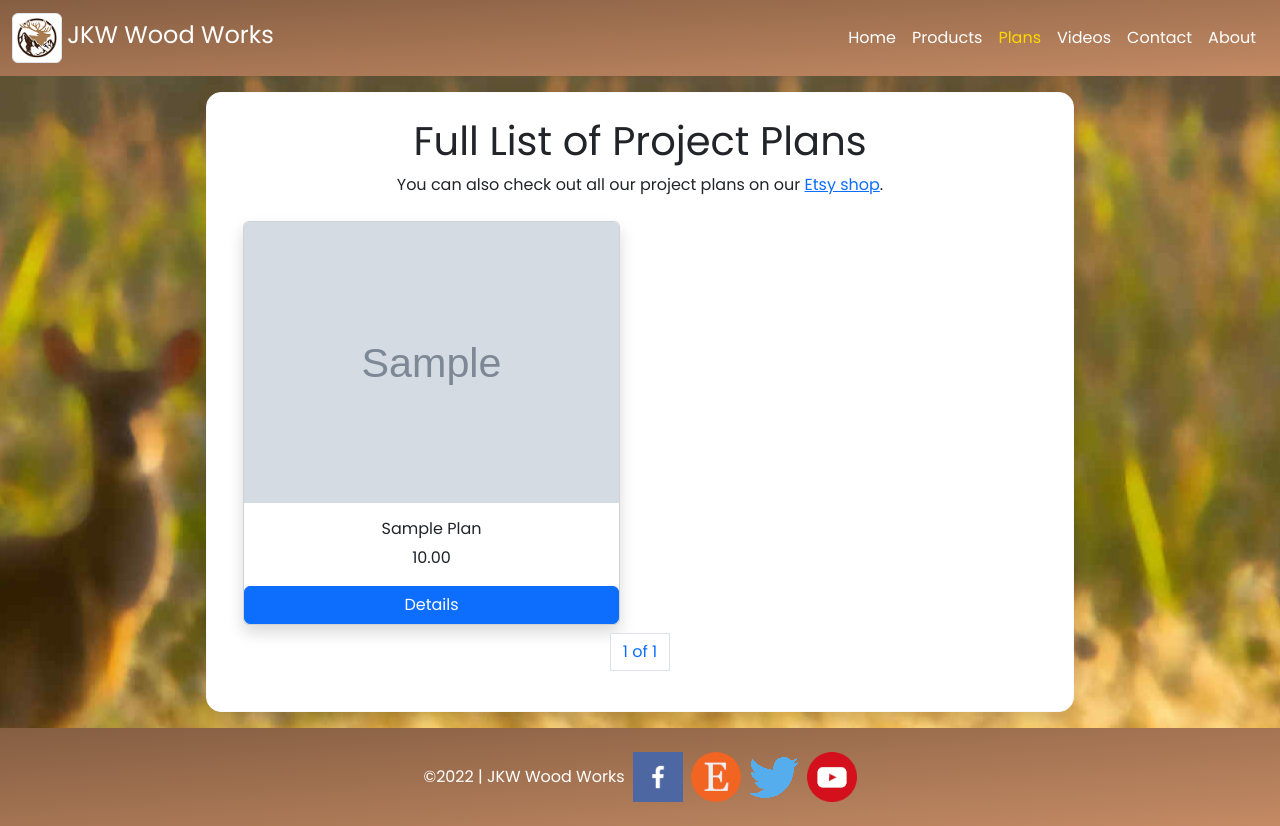
After one commit to nwrocketman64/JKWWoodWorks-Django-Codebase, a Django app: page /plans in a window 1280 px wide. The commit adds this page. Run offline with Django 4.2, Linux system fonts and the light colour scheme; tables that the repository leaves empty hold one stand-in row (values such as "Sample post"); grey boxes marked "Sample" are stand-in pictures; some libraries are stand-ins or nearby versions.

Commit message:
Added Plan section to the website.

```diff
--- a/JKWWoodWorks/main_site/admin.py
+++ b/JKWWoodWorks/main_site/admin.py
@@ -1,7 +1,7 @@
 from django.contrib import admin
 
 # Import the needed models.
-from .models import Image, Product, Request, Video
+from .models import Image, Product, Plan, Request, Video
 
 # Register your models here.
 
@@ -39,6 +39,7 @@ class VideoAdmin(admin.ModelAdmin):
 
 # Register all the models that need to appear in admin.
 admin.site.register(Product)
+admin.site.register(Plan)
 admin.site.register(Request, RequestAdmin)
 admin.site.register(Image, ImageAdmin)
 admin.site.register(Video, VideoAdmin)
--- a/JKWWoodWorks/main_site/models.py
+++ b/JKWWoodWorks/main_site/models.py
@@ -125,6 +125,45 @@ class Product(models.Model):
         super().save(*args, **kwargs)
 
 
+class Plan(models.Model):
+    """ Project
+    The class is a model for how the plans are stored in a database.
+    """
+    title = models.CharField(max_length=50)
+    base_price = MoneyField(max_digits=14, decimal_places=2, default_currency='USD')
+    description = models.TextField()
+    external_url = models.URLField(max_length=200, blank=True, null=True)
+    last_update = models.DateTimeField(blank=True, null=True, editable=False)
+    slug = models.SlugField(default="", blank=True, editable=False,
+                            null=False, db_index=True, unique=True)
+    images = models.ManyToManyField(Image)
+
+
+    # The function defines how each project appears in admin.
+    def __str__(self):
+        # Create timezone for Arizona.
+        sgtTimeDelta = timedelta(hours=-7)
+        sgtTZObject = timezone(sgtTimeDelta, name="SGT")
+
+        # Return the string of the object.
+        return f"{self.title} - Last Updated: {self.last_update.astimezone(sgtTZObject).strftime('%A, %b %d, %Y - %I:%M %p')}"
+
+
+    # The function creates the slug and sets the last update.
+    def save(self, *args, **kwargs):
+        # Create the slug for the entry.
+        self.slug = slugify(self.title)
+
+        # Create datetime object and set it to now.
+        current_time = datetime.now()
+
+        # Set sent time to the current time.
+        self.last_update = current_time
+
+        # Save everything else.
+        super().save(*args, **kwargs)
+
+
 class Request(models.Model):
     """ Request
     The class defines how request from the contact form are saved.
--- /dev/null
+++ b/JKWWoodWorks/main_site/templates/main_site/plans.html
@@ -0,0 +1,63 @@
+{% extends "base.html" %}
+
+{% block addons %}
+    <meta name="description" content="Come see our full list of project plans.">
+    <meta name="author" content="JKW Woodworks Team">
+{% endblock %}
+
+{% block content %}
+    <section class="bg-white py-4 px-3 border border-light rounded-xl shadow">
+        <h1 class="text-center">{{ title }}</h1>
+        <p class="text-center">
+            You can also check out all our project plans on our <a href="https://www.etsy.com/shop/JKWWoodWorks">Etsy shop</a>.
+        </p>
+        {% if plans|length %}
+        <div class="container-fluid mt-3">
+            <div class="row align-items-center">
+            {% for plan in plans %}
+            {% if forloop.counter|divisibleby:2 %}
+                <div class="col-md-6">
+                    <div class="card text-center m-2 shadow">
+                        {% with plan.images.all|dictsort:"priority"|first as image %}
+                        <img class="card-img-top" src="{{ image.image.url }}" alt="{{ image.image_title|title }}">
+                        {% endwith %}
+                        <h6 class="card-title pt-3">{{ plan.title|title }}</h6>
+                        <p class="card-text">{{ plan.base_price }}</p>
+                        <a href="{% url "plan-details" plan.slug %}" class="btn btn-primary">Details</a>
+                    </div>
+                </div>
+            </div>
+            {% if not forloop.last %}
+            <div class="row align-items-center">
+            {% endif %}
+            {% else %}
+                <div class="col-md-6">
+                    <div class="card text-center m-2 shadow">
+                        {% with plan.images.all|dictsort:"priority"|first as image %}
+                        <img class="card-img-top" src="{{ image.image.url }}" alt="{{ image.image_title|title }}">
+                        {% endwith %}
+                        <h6 class="card-title pt-3">{{ plan.title|title }}</h6>
+                        <p class="card-text">{{ plan.base_price }}</p>
+                        <a href="{% url "plan-details" plan.slug %}" class="btn btn-primary">Details</a>
+                    </div>
+                </div>
+            {% endif %}
+            {% endfor %}
+            {% if plans|length|divisibleby:2 is False %}
+            </div>
+            {% endif %}
+        </div>
+        <ul class="pagination justify-content-center">
+            {% if page_obj.has_previous %}
+            <li class="page-item"><a class="page-link" href="?page={{ page_obj.previous_page_number }}">&lt;</a></li>
+            {% endif %}
+            <li class="page-item page-link">{{ page_obj.number }} of {{ page_obj.paginator.num_pages }}</li>
+            {% if page_obj.has_next %}
+            <li class="page-item"><a class="page-link" href="?page={{ page_obj.next_page_number }}">&gt;</a></li>
+            {% endif %}
+        </ul>
+        {% else %}
+        <p class="text-center">There are no project plans to be shown.</p>
+        {% endif %}
+    </section>
+{% endblock %}
--- a/JKWWoodWorks/main_site/urls.py
+++ b/JKWWoodWorks/main_site/urls.py
@@ -9,5 +9,7 @@ urlpatterns = [
     path("about", views.AboutPage.as_view(), name="about-page"),
     path("products", views.ProductList.as_view(), name="product-list"),
     path("product/<slug:slug>", views.ProductDetails.as_view(), name="product-details"),
+    path("plans", views.PlanList.as_view(), name="plan-list"),
+    path("plan/<slug:slug>", views.PlanDetails.as_view(), name="plan-details"),
     path("videos", views.VideoList.as_view(), name="video-list"),
 ]
--- a/JKWWoodWorks/main_site/views.py
+++ b/JKWWoodWorks/main_site/views.py
@@ -4,7 +4,7 @@ from django.views.generic import ListView, DetailView
 
 # Import the needed classes from other files.
 from .forms import RequestForm
-from .models import Product, Request, Video
+from .models import Product, Plan, Request, Video
 
 # Create your views here.
 
@@ -109,6 +109,43 @@ class ProductDetails(DetailView):
         return context
 
 
+class PlanList(ListView):
+    """ Product List
+    The class delivers the full list of plan.
+    """
+    # Set the template, model, and order by last update.
+    template_name = "main_site/plans.html"
+    model = Plan
+    ordering = ["-last_update"]
+    context_object_name = "plans"
+    paginate_by = 6
+
+
+    # Add the title and path to the page.
+    def get_context_data(self, **kwargs):
+        context = super().get_context_data(**kwargs)
+        context["title"] = "Full List of Project Plans"
+        context["path"] = "/plans"
+        return context
+
+
+class PlanDetails(DetailView):
+    """ Product Detail
+    The class returns the details of a plan.
+    """
+    # Set the template and the model.
+    template_name = "main_site/plan-details.html"
+    model = Plan
+
+
+    # Add the title and path to the page.
+    def get_context_data(self, **kwargs):
+        context = super().get_context_data(**kwargs)
+        context["title"] = "Project Plan Details"
+        context["path"] = "/plans"
+        return context
+
+
 class VideoList(ListView):
     """
     The class delivers the list of posted videos.
--- a/JKWWoodWorks/templates/base.html
+++ b/JKWWoodWorks/templates/base.html
@@ -32,13 +32,14 @@
             <ul class="navbar-nav navbar-right me-auto mb-2 mb-lg-0 px-3">
                 <li class="nav-item"><a class="{% if '/home' in path %}active{% endif %} nav-link" href="{% url "index-page" %}">Home</a></li>
                 <li class="nav-item"><a class="{% if '/products' in path %}active{% endif %} nav-link" href="{% url "product-list" %}">Products</a></li>
+                <li class="nav-item"><a class="{% if '/plans' in path %}active{% endif %} nav-link" href="{% url "plan-list" %}">Plans</a></li>
                 <li class="nav-item"><a class="{% if '/videos' in path %}active{% endif %} nav-link" href="{% url "video-list" %}">Videos</a></li>
                 <li class="nav-item"><a class="{% if '/contact' in path %}active{% endif %} nav-link" href="{% url "contact-page" %}">Contact</a></li>
                 <li class="nav-item"><a class="{% if '/about' in path %}active{% endif %} nav-link" href="{% url "about-page" %}">About</a></li>
             </ul>
         </div>
     </nav>
-    <main class="p-3 mx-auto" style="max-width: 1130px;">
+    <main class="p-3 mx-auto" style="max-width: 900px;">
         {% block content %}{% endblock %}
     </main>
     <footer class="p-3 text-center d-flex justify-content-center text-white" style="align-items: baseline;">
```
Also changed, not shown: JKWWoodWorks/main_site/templates/main_site/index.html (+9 -0 lines), JKWWoodWorks/main_site/templates/main_site/plan-details.html (added, +46 -0 lines), JKWWoodWorks/main_site/migrations/0005_alter_product_base_price_currency_plan.py (added), README.md.
